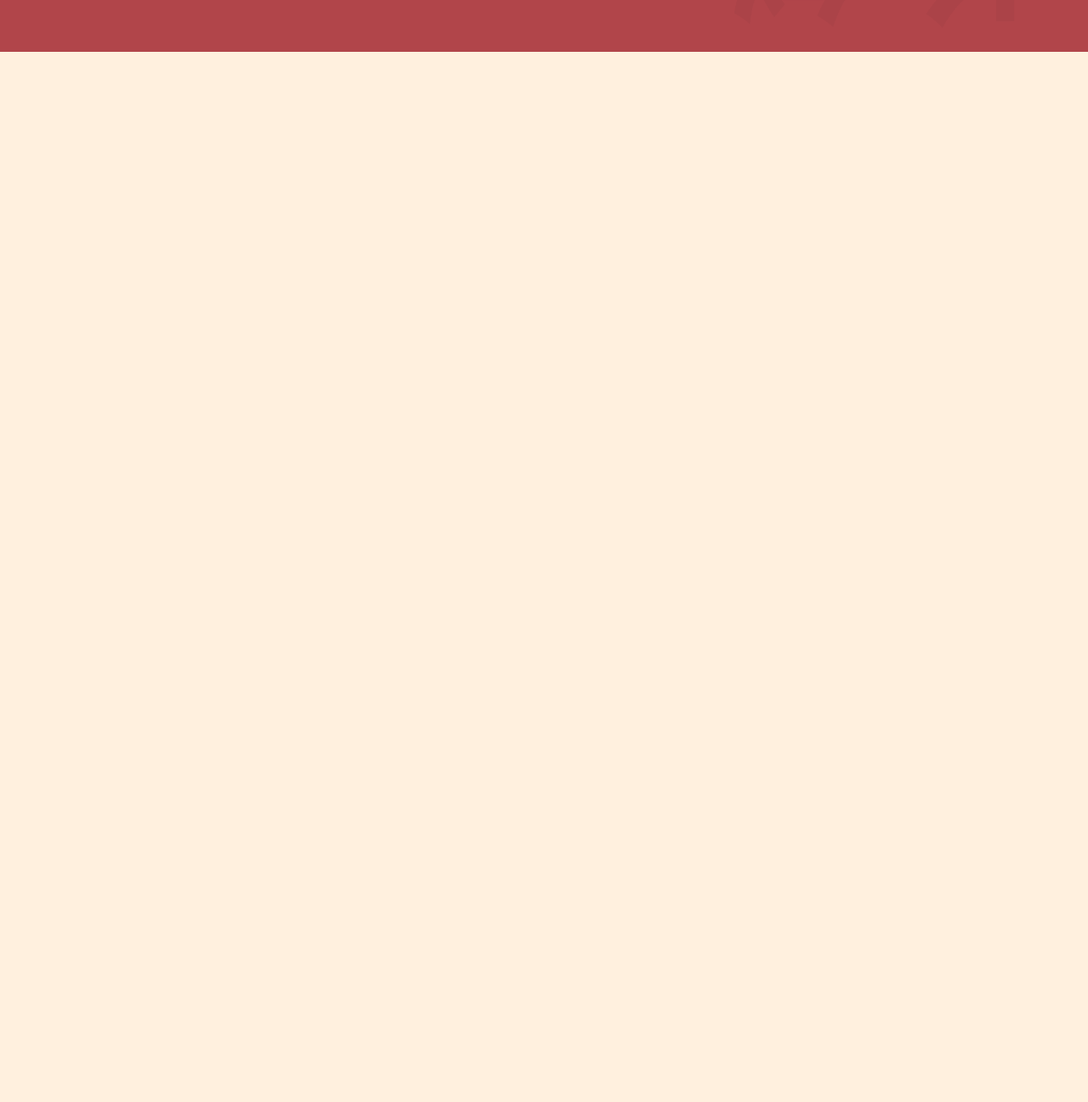
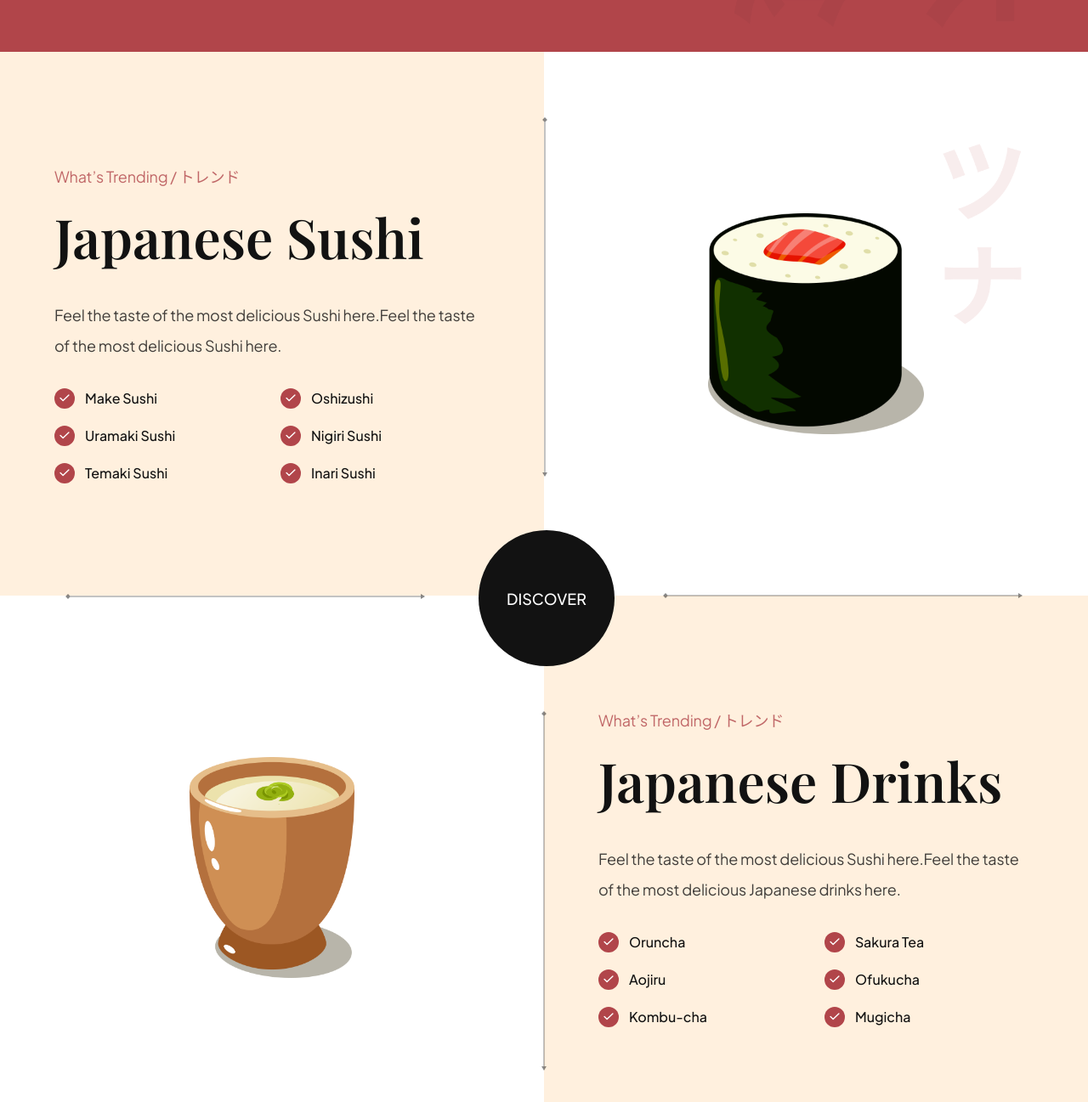
Before and after one commit to Harrytimbog/sushi-restaurant, a website built with Vite: page index.html in a window 1280 px wide. Shown: the part 2357-3654 px from the top of the page at 85% size. Before the commit the page ends 2418 px from the top, so only its background shows below. Built offline with nearby package versions, Linux system fonts and the light colour scheme.

Commit message:
Create Trending section

```diff
--- a/css/sections/about.css
+++ b/css/sections/about.css
@@ -66,7 +66,15 @@
   cursor: pointer;
 }
 
-.about-us__content {
+.about-us__button img {
+  object-fit: contain;
+  margin-left: 32px;
+}
+
+.about-us__content {.about-us__button img {
+  object-fit: contain;
+  margin-left: 32px;
+}
   padding: 64px;
   flex: 1;
   display: flex;
--- a/css/sections/trending.css
+++ b/css/sections/trending.css
@@ -0,0 +1,154 @@
+.trending {
+  position: relative;
+  display: flex;
+  flex-direction: column;
+}
+
+.trending-sushi,
+.trending-drinks {
+  width: 100%;
+  min-height: 640px;
+
+  display: flex;
+  flex-direction: row;
+}
+
+.trending__content {
+  flex: 1;
+  display: flex;
+  justify-content: center;
+  flex-direction: column;
+
+  padding: 32px 64px;
+}
+
+.trending__list {
+  list-style: none;
+  flex-wrap: wrap;
+  gap: 20px;
+}
+
+.trending__list li {
+  flex: 1;
+  display: flex;
+  align-items: center;
+  flex-direction: row;
+  gap: 12px;
+
+  min-width: 210px;
+}
+
+.trending__icon {
+  width: 24px;
+  height: 24px;
+
+  background-color: var(--primary-color);
+  border-radius: 100%;
+}
+
+.trending__icon img {
+  width: 50%;
+  height: 50%;
+  object-fit: contain;
+}
+
+.trending__list p {
+  flex: 1;
+  font-size: 16px;
+  font-weight: 500;
+  font-family: var(--plus-jakarta-sans);
+
+  color: var(--secondary-color);
+}
+
+.trending__image {
+  flex: 1;
+  position: relative;
+  padding: 32px 64px;
+  background-color: var(--color-white);
+  background-repeat: no-repeat;
+  background-size: contain;
+  background-position: center;
+}
+
+.trending-sushi .trending__image {
+  background-image: url("../../assets/japanese_sushi.png");
+}
+
+.trending-drink .trending__image {
+  background-image: url("../../assets/japanese_drinks.png");
+}
+
+.trending__image img {
+  width: 254px;
+  height: 260px;
+  object-fit: contain;
+}
+
+.trending__discover {
+  position: absolute;
+  top: 44%;
+  left: 44%;
+  z-index: 1;
+
+  width: 160px;
+  height: 160px;
+
+  background-color: var(--secondary-color);
+  border-radius: 100%;
+
+  display: flex;
+  justify-content: center;
+  align-items: center;
+}
+
+.trending__discover p {
+  color: #fff;
+  text-transform: uppercase;
+
+  font-size: 18px;
+  font-weight: 500;
+  font-family: var(--plus-jakarta-sans);
+}
+
+/* Arrows */
+.trending__arrow {
+  position: absolute;
+  z-index: 1;
+}
+
+.trending__arrow img {
+  object-fit: contain;
+}
+
+.trending__arrow-left {
+  left: -2.5px;
+  top: 12%;
+}
+
+.trending__arrow-left img,
+.trending__arrow-top img {
+  width: auto;
+  height: 100%;
+}
+
+.trending__arrow-top {
+  top: -10.5px;
+  left: 12%;
+}
+
+.trending__arrow-bottom {
+  bottom: -6.5px;
+  right: 12%;
+}
+
+.trending__arrow-bottom img,
+.trending__arrow-right img {
+  width: 100%;
+  height: auto;
+}
+
+.trending__arrow-right {
+  right: -2.5px;
+  bottom: 12%;
+}
--- a/index.html
+++ b/index.html
@@ -88,6 +88,10 @@
       </div>
     </section>
 
+    <!-- END: hero -->
+
+    <!-- START: about us -->
+
     <section class="about-us" id="about-us">
       <div class="about-us__image">
         <div class="about-us__image-sushi3">
@@ -114,7 +118,11 @@
       </div>
     </section>
 
-    <section class="popular-foods" id="menu">
+    <!-- END: about us -->
+
+    <!-- START: popular foods -->
+
+    <section class="popular-foods" id="menu" data-aos="fade-up">
       <h2 class="popular-foods__title" data-aos="flip-up">
         Popular Food / 人気
       </h2>
@@ -204,6 +212,134 @@
         <img src="assets/arrow-right.svg" alt="arrow-right" />
       </button>
     </section>
+
+    <!-- START: trending -->
+
+    <section class="trending" id="food">
+      <section class="trending-sushi">
+        <div class="trending__content" data-aos="fade-right">
+          <p class="sushi__subtitle">What’s Trending / トレンド</p>
+          <h3 class="sushi__title">Japanese Sushi</h3>
+          <p class="sushi__description">
+            Feel the taste of the most delicious Sushi here.Feel the taste of
+            the most delicious Sushi here.
+          </p>
+          <ul class="trending__list flex-between">
+            <li>
+              <div class="trending__icon flex-center">
+                <img src="assets/check.svg" alt="check" />
+              </div>
+              <p>Make Sushi</p>
+            </li>
+            <li>
+              <div class="trending__icon flex-center">
+                <img src="assets/check.svg" alt="check" />
+              </div>
+              <p>Oshizushi</p>
+            </li>
+            <li>
+              <div class="trending__icon flex-center">
+                <img src="assets/check.svg" alt="check" />
+              </div>
+              <p>Uramaki Sushi</p>
+            </li>
+            <li>
+              <div class="trending__icon flex-center">
+                <img src="assets/check.svg" alt="check" />
+              </div>
+              <p>Nigiri Sushi</p>
+            </li>
+            <li>
+              <div class="trending__icon flex-center">
+                <img src="assets/check.svg" alt="check" />
+              </div>
+              <p>Temaki Sushi</p>
+            </li>
+            <li>
+              <div class="trending__icon flex-center">
+                <img src="assets/check.svg" alt="check" />
+              </div>
+              <p>Inari Sushi</p>
+            </li>
+          </ul>
+        </div>
+        <div class="trending__image flex-center">
+          <img src="assets/sushi-5.png" alt="sushi-5" data-aos="fade-left" />
+          <div class="trending__arrow trending__arrow-left">
+            <img src="assets/arrow-vertical.svg" alt="arrow vertical" />
+          </div>
+          <div class="trending__arrow trending__arrow-bottom">
+            <img src="assets/arrow-horizontal.svg" alt="arrow horizontal" />
+          </div>
+        </div>
+      </section>
+      <div class="trending__discover" data-aos="zoom-in">
+        <p>Discover</p>
+      </div>
+
+      <section class="trending-drinks">
+        <div class="trending__image flex-center">
+          <img src="assets/sushi-4.png" alt="sushi-4" data-aos="fade-right" />
+          <div class="trending__arrow trending__arrow-top">
+            <img src="assets/arrow-horizontal.svg" alt="arrow horizontal" />
+          </div>
+          <div class="trending__arrow trending__arrow-right">
+            <img src="assets/arrow-vertical.svg" alt="arrow vertical" />
+          </div>
+        </div>
+
+        <div class="trending__content" data-aos="fade-left">
+          <p class="sushi__subtitle">What’s Trending / トレンド</p>
+          <h3 class="sushi__title">Japanese Drinks</h3>
+          <p class="sushi__description">
+            Feel the taste of the most delicious Sushi here.Feel the taste of
+            the most delicious Japanese drinks here.
+          </p>
+          <ul class="trending__list flex-between">
+            <li>
+              <div class="trending__icon flex-center">
+                <img src="assets/check.svg" alt="check" />
+              </div>
+              <p>Oruncha</p>
+            </li>
+            <li>
+              <div class="trending__icon flex-center">
+                <img src="assets/check.svg" alt="check" />
+              </div>
+              <p>Sakura Tea</p>
+            </li>
+            <li>
+              <div class="trending__icon flex-center">
+                <img src="assets/check.svg" alt="check" />
+              </div>
+              <p>Aojiru</p>
+            </li>
+            <li>
+              <div class="trending__icon flex-center">
+                <img src="assets/check.svg" alt="check" />
+              </div>
+              <p>Ofukucha</p>
+            </li>
+            <li>
+              <div class="trending__icon flex-center">
+                <img src="assets/check.svg" alt="check" />
+              </div>
+              <p>Kombu-cha</p>
+            </li>
+            <li>
+              <div class="trending__icon flex-center">
+                <img src="assets/check.svg" alt="check" />
+              </div>
+              <p>Mugicha</p>
+            </li>
+          </ul>
+        </div>
+      </section>
+    </section>
+
+    <!-- END: trending -->
+
+    <!-- END: popular foods -->
     <!-- Type module is necessary in order to use ECMAScript module (import/export) -->
     <script src="js/script.js" type="module"></script>
   </body>
```
